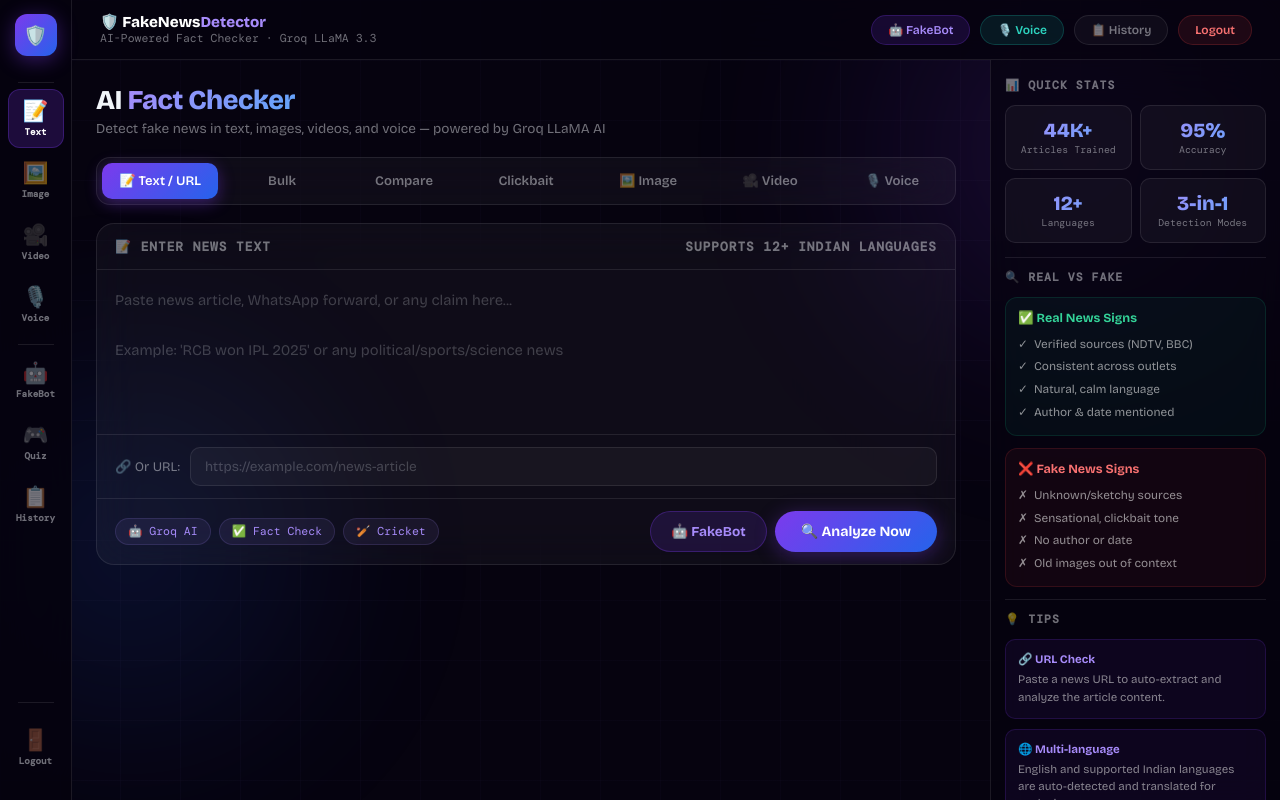
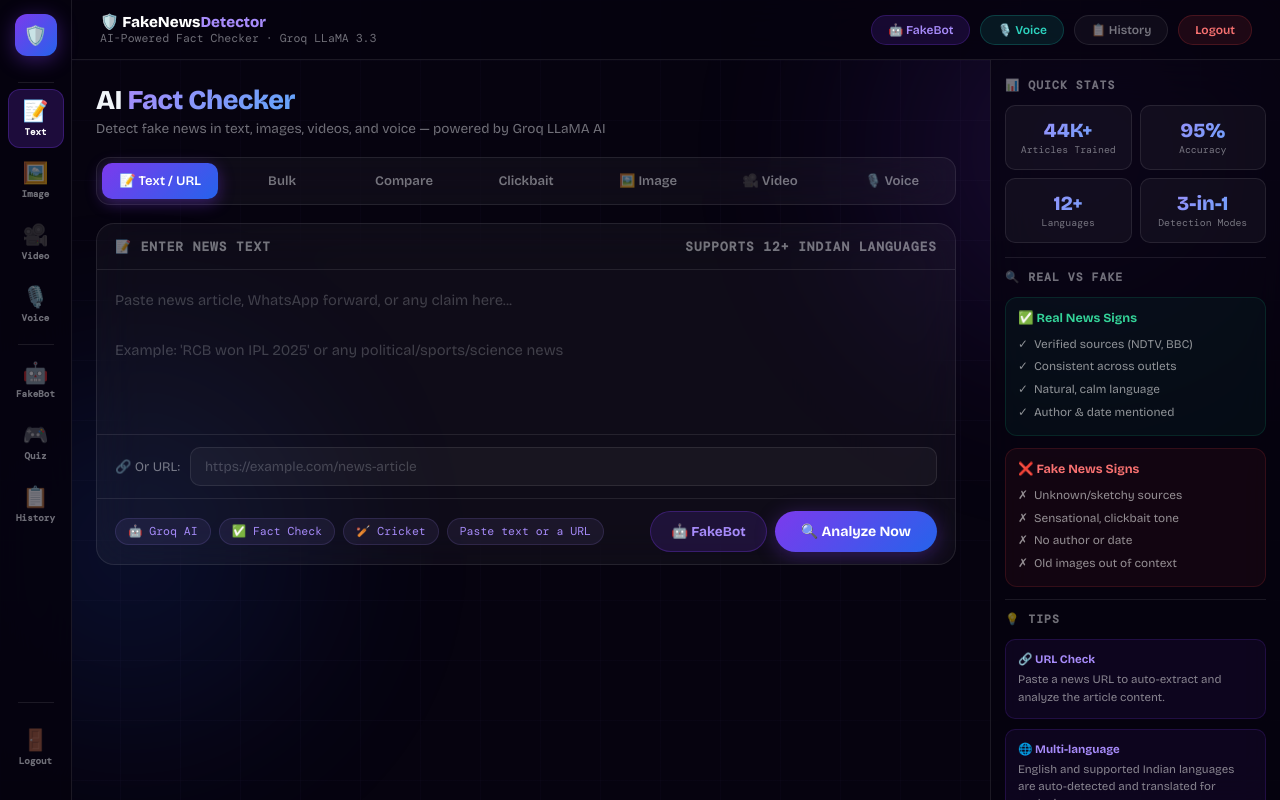
Before and after one commit to explorerkartik/FakeNewsDetector, a Flask app: page /free in a window 1280 px wide. Run offline with Flask 3, Linux system fonts and the light colour scheme; some libraries are stand-ins or nearby versions.

Commit message:
Add realtime text detection

```diff
--- a/templates/detector.html
+++ b/templates/detector.html
@@ -241,7 +241,7 @@
                 <input class="url-input" type="text" id="news_url" placeholder="https://example.com/news-article">
             </div>
             <div class="action-bar">
-                <div class="action-bar-left"><span class="action-chip">🤖 Groq AI</span><span class="action-chip">✅ Fact Check</span><span class="action-chip">🏏 Cricket</span></div>
+                <div class="action-bar-left"><span class="action-chip">🤖 Groq AI</span><span class="action-chip">✅ Fact Check</span><span class="action-chip">🏏 Cricket</span><span class="action-chip" id="text-live-chip">Realtime ready</span></div>
                 <div style="display:flex;gap:8px;">
                     <a href="/chatbot" style="padding:11px 20px;background:rgba(124,58,237,0.15);border:1px solid rgba(124,58,237,0.3);border-radius:100px;color:#a78bfa;font-size:0.85rem;font-weight:700;text-decoration:none;display:flex;align-items:center;gap:6px;">🤖 FakeBot</a>
                     <button class="analyze-btn" onclick="detectText()">🔍 Analyze Now</button>
@@ -409,6 +409,10 @@
 
 <script>
     let _lastResult = {};
+    let textDetectTimer = null;
+    let textDetectController = null;
+    let textDetectRequestId = 0;
+    let textDetectLastCompletedKey = '';
 
     // ── MODE SWITCHING ─────────────────────────────────────────────────────────
     function setMode(mode) {
@@ -435,14 +439,104 @@
     }
 
     // ── TEXT DETECTION ─────────────────────────────────────────────────────────
-    function detectText() {
+    function getTextDetectKey() {
         const text = document.getElementById('news_text').value.trim();
         const url  = document.getElementById('news_url').value.trim();
-        if (!text && !url) { alert('Please enter news text or URL!'); return; }
+        return JSON.stringify({ text, url });
+    }
+
+    function setTextLiveStatus(message) {
+        const chip = document.getElementById('text-live-chip');
+        if (chip) chip.textContent = message;
+    }
+
+    function cancelPendingTextDetection() {
+        if (textDetectTimer) {
+            clearTimeout(textDetectTimer);
+            textDetectTimer = null;
+        }
+        if (textDetectController) {
+            textDetectController.abort();
+            textDetectController = null;
+        }
+    }
+
+    function resetTextDetectionView() {
+        cancelPendingTextDetection();
+        document.getElementById('text-loading').classList.remove('show');
+        document.getElementById('text-result').classList.remove('show');
+        document.getElementById('feedback-bar').style.display = 'none';
+        document.getElementById('result-actions').style.display = 'none';
+        const btn = document.querySelector('#tab-text .analyze-btn');
+        if (btn) btn.disabled = false;
+        setTextLiveStatus('Realtime ready');
+    }
+
+    function scheduleRealtimeTextDetection() {
+        const text = document.getElementById('news_text').value.trim();
+        const url  = document.getElementById('news_url').value.trim();
+        cancelPendingTextDetection();
+        const btn = document.querySelector('#tab-text .analyze-btn');
+        if (btn) btn.disabled = false;
+        document.getElementById('text-loading').classList.remove('show');
+
+        if (!text && !url) {
+            textDetectLastCompletedKey = '';
+            resetTextDetectionView();
+            setTextLiveStatus('Paste text or a URL');
+            return;
+        }
+
+        setTextLiveStatus('Typing...');
+        textDetectTimer = setTimeout(() => {
+            textDetectTimer = null;
+            detectText({ automatic: true });
+        }, url ? 450 : 900);
+    }
+
+    function initRealtimeTextDetection() {
+        const textInput = document.getElementById('news_text');
+        const urlInput = document.getElementById('news_url');
+        [textInput, urlInput].forEach(input => {
+            if (!input) return;
+            input.addEventListener('input', scheduleRealtimeTextDetection);
+            input.addEventListener('paste', scheduleRealtimeTextDetection);
+        });
+        setTextLiveStatus('Paste text or a URL');
+    }
+
+    function detectText(options = {}) {
+        const automatic = Boolean(options.automatic);
+        const force = Boolean(options.force);
+        const text = document.getElementById('news_text').value.trim();
+        const url  = document.getElementById('news_url').value.trim();
+        const requestKey = JSON.stringify({ text, url });
+        const actionBtn = document.querySelector('#tab-text .analyze-btn');
+        if (!text && !url) {
+            resetTextDetectionView();
+            if (!automatic) alert('Please enter news text or URL!');
+            return;
+        }
+        if (automatic && !force && requestKey === textDetectLastCompletedKey) {
+            actionBtn.disabled = false;
+            document.getElementById('text-loading').classList.remove('show');
+            setTextLiveStatus('Updated just now');
+            return;
+        }
+
+        if (textDetectTimer) {
+            clearTimeout(textDetectTimer);
+            textDetectTimer = null;
+        }
+        if (textDetectController) {
+            textDetectController.abort();
+            textDetectController = null;
+        }
         const btn = document.querySelector('#tab-text .analyze-btn');
         btn.disabled = true; btn.textContent = '⏳ Analyzing...';
         document.getElementById('text-loading').classList.add('show');
         document.getElementById('text-result').classList.remove('show');
+        setTextLiveStatus(automatic ? 'Analyzing live...' : 'Analyzing...');
         document.getElementById('feedback-bar').style.display = 'none';
         document.getElementById('result-actions').style.display = 'none';
         document.getElementById('feedback-msg').textContent = '';
@@ -451,13 +545,25 @@
         document.getElementById('fb-up').disabled = false;
         document.getElementById('fb-down').disabled = false;
         const fd = new FormData();
-        fd.append('news_text', text); fd.append('news_url', url);
-        fetch('/detect', { method: 'POST', body: fd })
+        fd.append('news_text', text);
+        fd.append('news_url', url);
+        const controller = new AbortController();
+        const requestId = ++textDetectRequestId;
+        textDetectController = controller;
+        fetch('/detect', { method: 'POST', body: fd, signal: controller.signal })
           .then(r => r.json())
           .then(data => {
+            if (requestId !== textDetectRequestId || requestKey !== getTextDetectKey()) return;
+            textDetectController = null;
             btn.disabled = false; btn.textContent = '🔍 Analyze Now';
             document.getElementById('text-loading').classList.remove('show');
-            if (data.error) { alert(data.error); return; }
+            if (data.error) {
+                setTextLiveStatus('Could not analyze that input');
+                if (!automatic) alert(data.error);
+                return;
+            }
+            textDetectLastCompletedKey = requestKey;
+            setTextLiveStatus('Updated just now');
             _lastResult = { verdict: data.verdict, credibility_score: data.credibility_score, confidence: data.confidence, share_id: data.share_id, input_text: data.input_text, reason: data.gemini_reason, facts: data.gemini_facts, detected_lang: data.detected_lang, fact_results: data.fact_results, source_label: data.reputation?.label || 'N/A', share_url: data.share_url };
             const isReal = data.verdict === 'REAL';
             document.getElementById('verdict-banner').className = 'verdict-banner ' + (isReal ? 'real' : 'fake');
@@ -479,7 +585,16 @@
             document.getElementById('result-actions').style.display = 'flex';
             document.getElementById('feedback-bar').style.display = 'flex';
             document.getElementById('text-result').classList.add('show');
-        }).catch(() => { btn.disabled = false; btn.textContent = '🔍 Analyze Now'; document.getElementById('text-loading').classList.remove('show'); alert('Error connecting to server!'); });
+        }).catch((error) => {
+            if (error.name === 'AbortError') return;
+            if (requestId !== textDetectRequestId) return;
+
+            textDetectController = null;
+            btn.disabled = false; btn.textContent = '🔍 Analyze Now';
+            document.getElementById('text-loading').classList.remove('show');
+            setTextLiveStatus('Connection error');
+            if (!automatic) alert('Error connecting to server!');
+        });
     }
 
     async function submitFeedback(type) {
@@ -714,6 +829,7 @@
     // Orb click = toggle
     document.getElementById('voice-orb').addEventListener('click', toggleVoiceListening);
     setVoiceState('idle', "Tap once to start voice detection");
+    initRealtimeTextDetection();
 
     // Drag-drop
     ['img-upload','vid-upload'].forEach(id => {
```
